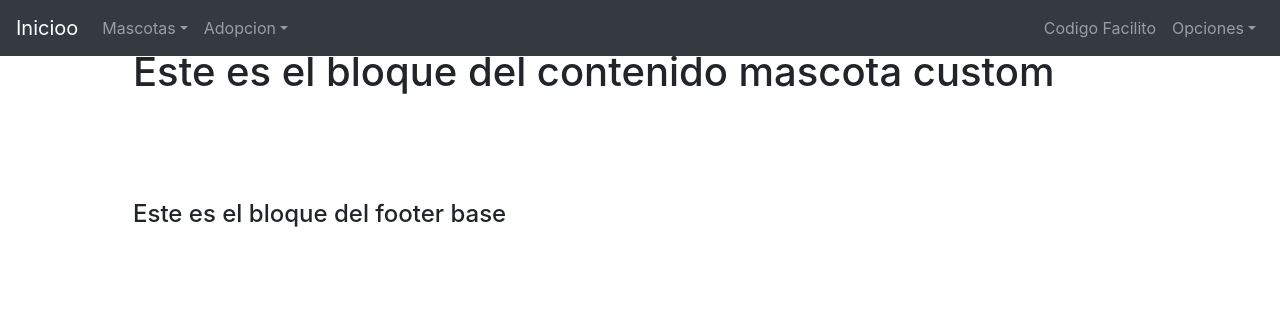
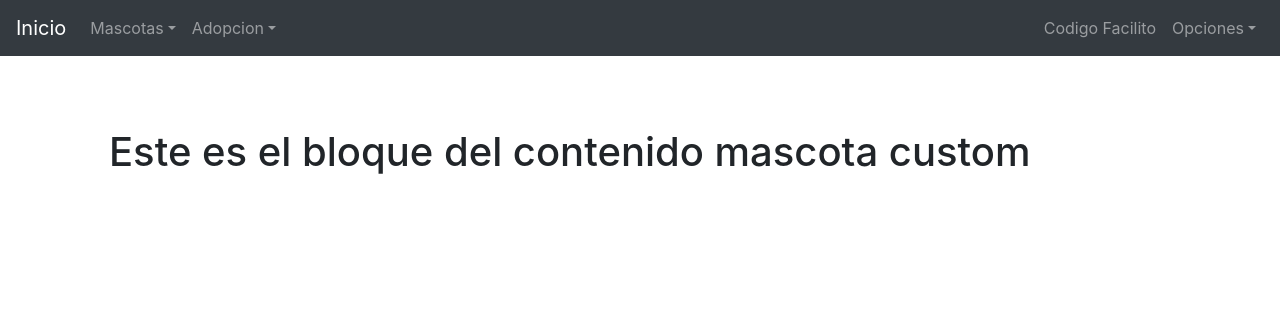
Before and after one commit to LuisAngelFnz/CursoDjango, a Django app: page / in a window 1280 px wide. Shown: the top 327 px of the page. Run offline with Django 4.2, Linux system fonts and the light colour scheme; some libraries are stand-ins or nearby versions.

Commit message:
Modificar base template para mejorar vista

```diff
--- /dev/null
+++ b/static/bootstrap4.6.1/css/starter-template.css
@@ -0,0 +1,8 @@
+body {
+    padding-top: 5rem;
+}
+
+.starter-template {
+    padding: 3rem 1.5rem;
+    text-align: left;
+}
--- a/templates/tbases/base.html
+++ b/templates/tbases/base.html
@@ -1,27 +1,25 @@
 {% load static i18n%}
-
 <!DOCTYPE html>
-<html>
+<html lang="en">
 	<head>
 		<meta charset="utf-8">
-	<meta name="viewport" content="width=device-width, initial-scale=1">
+		<meta name="viewport" content="width=device-width, initial-scale=1, shrink-to-fit=no">
+		<meta name="description" content="">
 
-    <!-------------------------------------------------------------------------->
-    <!-- 						Bootstrap CSS Link    						  -->
-    <!-------------------------------------------------------------------------->
+		<title>Refugio Animal</title>
+		<!--Bootstrap CSS Link-->
+
 		<link href="{% static 'css/bootstrap.min.css' %}" rel="stylesheet">
-    <!-- <link href="{% static 'css/bootstrap-flatly.min.css' %}" rel="stylesheet"> -->
+		<link href="{% static 'css/starter-template.css' %}" rel="stylesheet">
 
 		<title>{% block title %} Refugio {% endblock %}</title>
 	</head>
 <body>
-	<div class="container">
-		<!-------------------------------------------------------------------------->
-	    <!-- 						      NAVBAR    						      -->
-	    <!-------------------------------------------------------------------------->
+
+	<!--NAVBAR-->
 	{% block navbar %}
 	<nav class="navbar navbar-expand-md navbar-dark bg-dark fixed-top">
-		    <a class="navbar-brand" href="..">Inicioo</a>
+		<a class="navbar-brand" href="..">Inicio</a>
 		<button class="navbar-toggler" type="button" data-toggle="collapse" data-target="#navbarsExampleDefault" aria-controls="navbarsExampleDefault" aria-expanded="false" aria-label="Toggle navigation">
 			<span class="navbar-toggler-icon"></span>
 		</button>
@@ -63,34 +61,27 @@
 	</nav>
 	{% endblock%}
 
-		<!-------------------------------------------------------------------------->
-	    <!-- 						      CONTENIDO    						      -->
-	    <!-------------------------------------------------------------------------->
-		<div class="p-5">
-			{% block content %}
+	<!--CONTENIDO-->
+	<main role="main" class="container">
+		<div class="starter-template">
+			{% block content %}k
 			<h5>Este es el bloque del contenido base</h5>
 			{% endblock %}
 		</div>
+	</main>
 
-		<!-------------------------------------------------------------------------->
-	    <!-- 						      FOOTER    						      -->
-	    <!-------------------------------------------------------------------------->
+	<!--FOOTER-->
 	<div class="p-5">
 		{% block footer %}
-			<h4>Este es el bloque del footer base</h4>
 		{% endblock %}
 	</div>
 
-		<!-------------------------------------------------------------------------->
-	    <!-- 						Bootstrap JavaScript 						  -->
-	    <!-------------------------------------------------------------------------->
-
+	<!--Bootstrap JavaScript-->
 	<script src="https://code.jquery.com/jquery-3.2.1.slim.min.js" integrity="sha384-KJ3o2DKtIkvYIK3UENzmM7KCkRr/rE9/Qpg6aAZGJwFDMVNA/GpGFF93hXpG5KkN" crossorigin="anonymous"></script>
 	<script src="https://cdnjs.cloudflare.com/ajax/libs/popper.js/1.12.9/umd/popper.min.js" integrity="sha384-ApNbgh9B+Y1QKtv3Rn7W3mgPxhU9K/ScQsAP7hUibX39j7fakFPskvXusvfa0b4Q" crossorigin="anonymous"></script>
 	<script src="{% static 'js/bootstrap.min.js' %}"></script>
 
-		{% block extrajs %}
-		{% endblock %}
-	</div>
+	<!--{% block extrajs %}-->
+	<!--{% endblock %}-->
 </body>
 </html>
```
Lines whose indentation alone changed are shown as unchanged.
